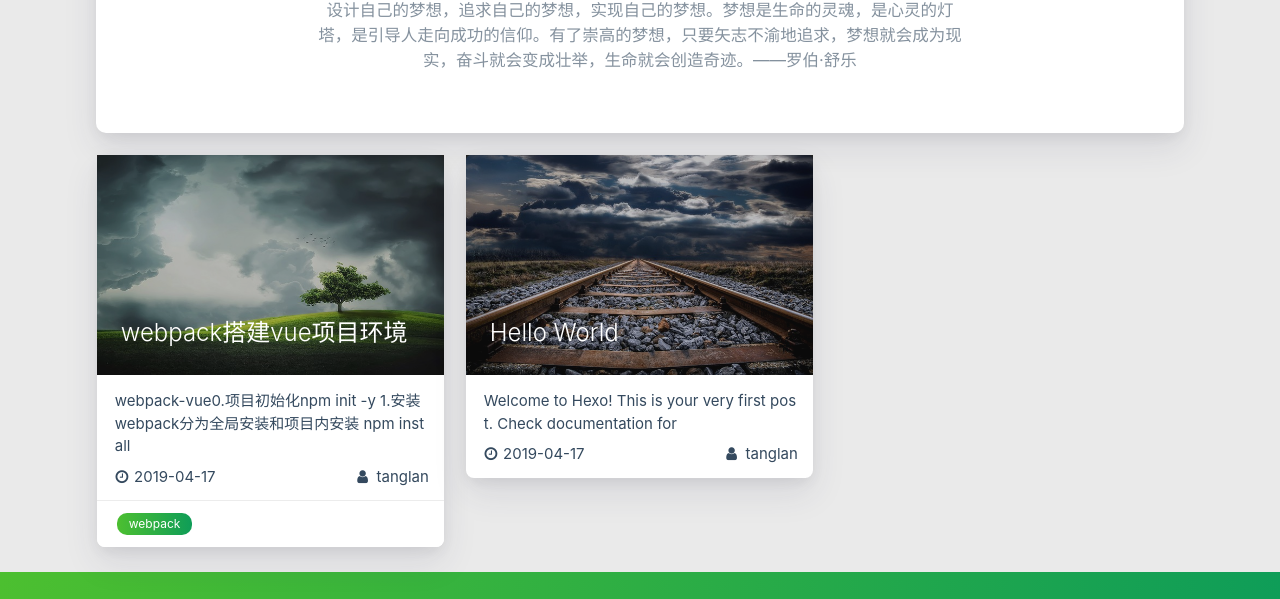
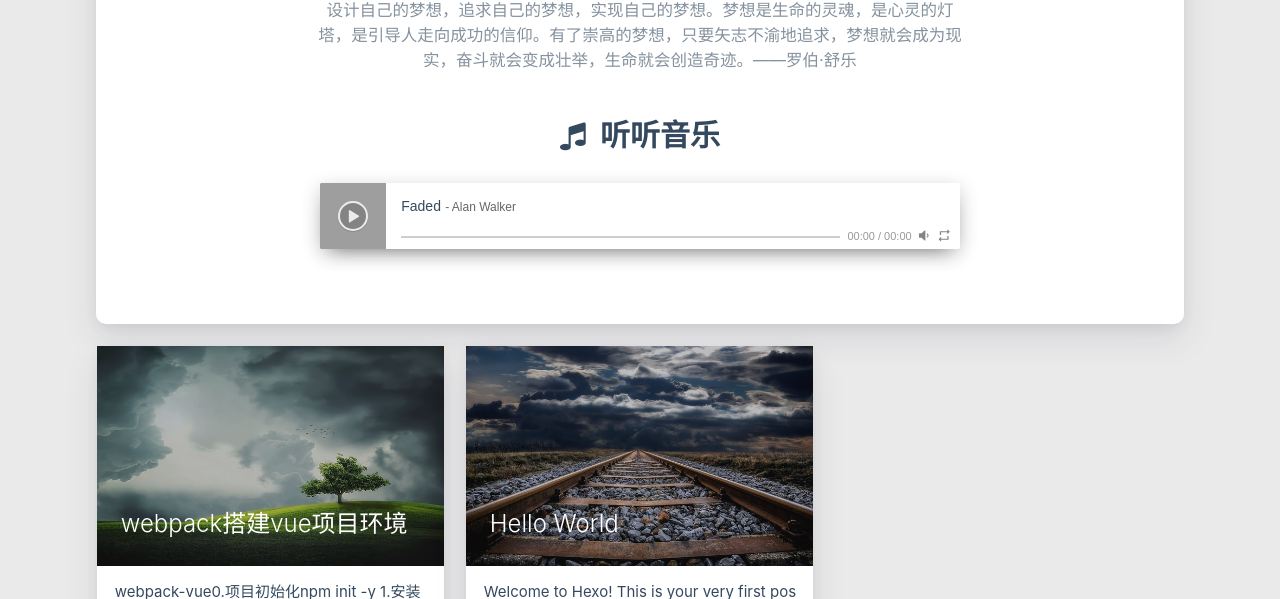
Before and after one commit to Donelan/Donelan.github.io, a plain HTML site: page index.html in a window 1280 px wide. Shown: the part 909-1508 px from the top of the page. Drawn offline with Linux system fonts and the light colour scheme; some packages are replaced by stand-ins of ours; grey boxes are pictures that could not be loaded; a script that the page names is missing.

Commit message:
Site updated: 2019-04-18 14:31:49

```diff
--- a/index.html
+++ b/index.html
@@ -432,6 +432,41 @@ $(function () {
 
 
 
+<link rel="stylesheet" href="/libs/aplayer/APlayer.min.css">
+<div class="music-player">
+
+    <div class="title center-align">
+        <i class="fa fa-music"></i>&nbsp;&nbsp;听听音乐
+    </div>
+
+    <div class="row">
+        <div class="col l8 offset-l2 m10 offset-m1 s12">
+            <div id="aplayer" class="music"></div>
+        </div>
+    </div>
+</div>
+
+<script src="/libs/aplayer/APlayer.min.js"></script>
+<script>
+$(function () {
+    new APlayer({
+        container: document.getElementById('aplayer'),
+        fixed: 'false' === 'true',
+        autoplay: 'false' === 'true',
+        theme: '#42b983',
+        loop: 'all',
+        order: 'list',
+        preload: 'auto',
+        volume: Number('0.7'),
+        listFolded: 'false' === 'true',
+        listMaxHeight: '',
+        audio: JSON.parse('[{"name":"Faded","artist":"Alan Walker","url":"http://sh.sycdn.kuwo.cn/c7c2c4ce2caa065c19a9bccf4e5efcd0/5cb81999/resource/n2/1/93/1450942823.mp3","cover":"http://p2.music.126.net/6Skxbgl8cfIjFGV-MzGi0Q==/109951163787691327.jpg?param=130y130"}]')
+    });
+});
+</script>
+
+
+
 
                     <div id="recommend-sections" class="recommend">
 
@@ -546,6 +581,9 @@ $(function () {
             <a href="https://github.com/blinkfox/hexo-theme-matery" target="_blank">hexo-theme-matery</a>主题搭建. -->
 
 
+                &nbsp;<i class="fa fa-area-chart"></i>&nbsp;站点总字数:&nbsp;
+                <span class="white-color">901</span>
+
 
 
 
```
Also changed, not shown: 2019/04/17/hello-world/index.html (+17 -0 lines), 2019/04/17/webpack-da-jian-vue-xiang-mu-huan-jing/index.html (+17 -0 lines), about/index.html (+17 -0 lines), archives/2019/04/index.html (+3 -0 lines), archives/2019/index.html (+3 -0 lines), archives/index.html (+3 -0 lines), categories/index.html (+17 -0 lines), friends/index.html (+3 -0 lines), tags/index.html (+17 -0 lines), tags/webpack/index.html (+3 -0 lines).
